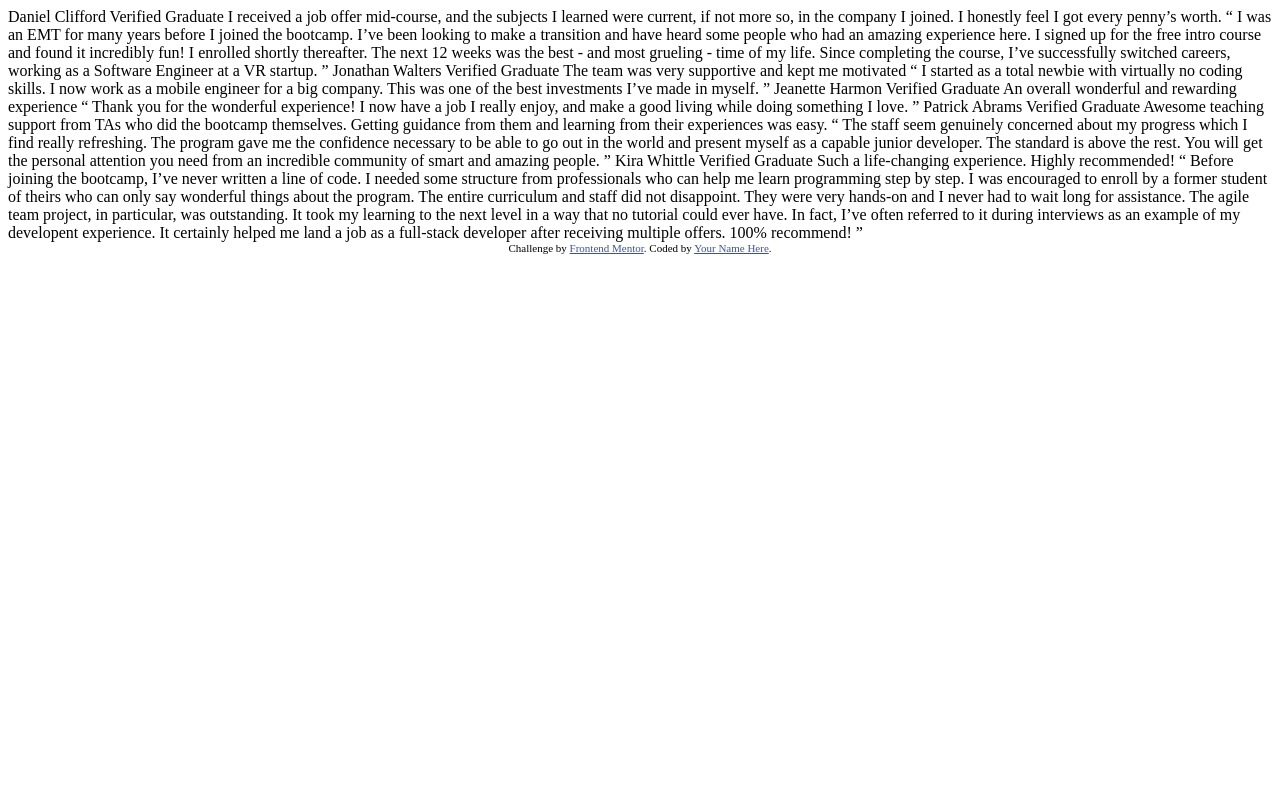
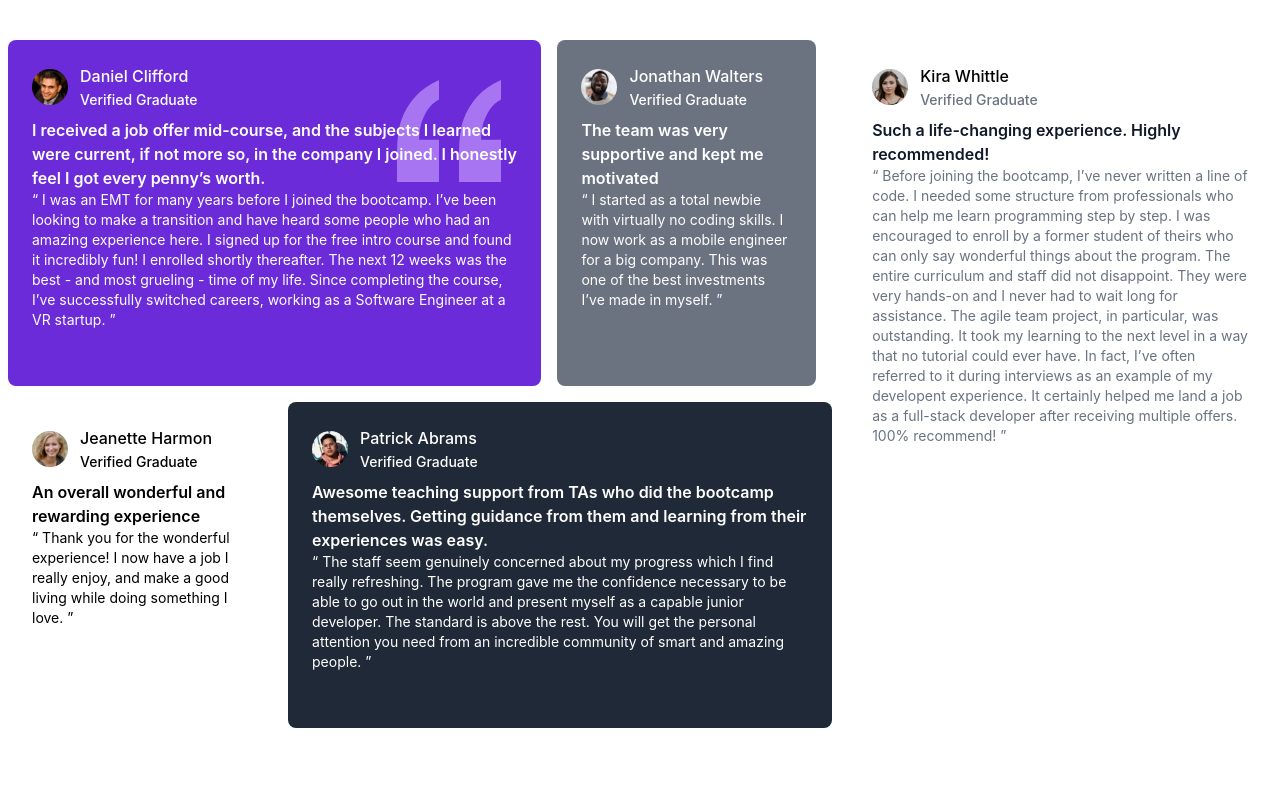
Before and after one commit to hushus23/testimonials-grid-section, a plain HTML site: page index.html in a window 1280 px wide. Shown: the top 800 px of the page. Drawn offline with nearby package versions, Linux system fonts and the light colour scheme.

Commit message:
testimonial cards

```diff
--- a/index.html
+++ b/index.html
@@ -5,8 +5,9 @@
   <meta name="viewport" content="width=device-width, initial-scale=1.0"> <!-- displays site properly based on user's device -->
 
   <link rel="icon" type="image/png" sizes="32x32" href="./images/favicon-32x32.png">
+  <link href="https://cdn.jsdelivr.net/npm/flowbite@3.1.2/dist/flowbite.min.css" rel="stylesheet" />
 
-  <title>Frontend Mentor | [Challenge Name Here]</title>
+  <title>Frontend Mentor | testimonials grid section</title>
 
   <!-- Feel free to remove these styles or customise in your own stylesheet 👍 -->
   <style>
@@ -15,62 +16,102 @@
   </style>
 </head>
 <body>
-  Daniel Clifford
-  Verified Graduate
+    <div class="mx-auto align-center">
+    <div class="py-10 px-2 md:px-30 mx-auto max-w-screen-xl grid grid-flow-row md:grid-flow-col md:grid-rows-3 place-content-center gap-4">
+        <div class="md:col-span-3 ...">
+            <div class="grid md:grid-cols-3 gap-4">
+            <!-- Card 1 -->
+            <figure class="md:col-span-2 relative flex flex-col p-6 bg-purple-700 rounded-lg shadow-xl/30 dark:bg-gray-800 dark:border-gray-700">
+                <div class="absolute top-10 right-10 z-0">
+                    <img src="/images/bg-pattern-quotation.svg" alt="quote">
+                </div>
+                <figcaption class="flex items-center justify-left z-10">
+                    <img class="rounded-full w-9 h-9" src="/images/image-daniel.jpg" alt="profile picture">
+                    <div class="space-y-0.5 font-medium dark:text-white text-left rtl:text-right ms-3">
+                        <div class="text-white">Daniel Clifford </div>
+                        <div class="text-sm text-white dark:text-gray-400 ">Verified Graduate </div>
+                    </div>
+                </figcaption>
+                <blockquote class="max-w-2xl mt-2 mb-2 text-gray-500 lg:mb-8 dark:text-gray-400 z-10">
+                    <h3 class="text-lg font-semibold text-base leading-6 text-white dark:text-white">I received a job offer mid-course, and the subjects I learned were current, if not more so, in the company I joined. I honestly feel I got every penny’s worth. </h3>
+                    <p class="my-1 text-white text-sm">“ I was an EMT for many years before I joined the bootcamp. I’ve been looking to make a transition and have heard some people who had an amazing experience here. I signed up for the free intro course and found it incredibly fun! I enrolled shortly thereafter. The next 12 weeks was the best - and most grueling - time of my life. Since completing the course, I’ve successfully switched careers, working as a Software Engineer at a VR startup. ” </p>
+                </blockquote>
+            </figure>
 
-  I received a job offer mid-course, and the subjects I learned were current, if not more so,
-  in the company I joined. I honestly feel I got every penny’s worth.
+            <!-- Card 2 -->
+            <figure class="flex flex-col p-6 bg-gray-500 rounded-lg shadow-xl/30 dark:bg-gray-800 dark:border-gray-700">
+            <figcaption class="flex items-center justify-left ">
+                <img class="rounded-full w-9 h-9" src="/images/image-jonathan.jpg" alt="profile picture">
+                <div class="space-y-0.5 font-medium dark:text-white text-left rtl:text-right ms-3">
+                    <div class="text-white">Jonathan Walters </div>
+                    <div class="text-sm text-white dark:text-gray-400 ">Verified Graduate </div>
+                </div>
+            </figcaption>
+            <blockquote class="max-w-2xl mt-2 mb-2 text-white lg:mb-8 dark:text-gray-400">
+                <h3 class="text-lg font-semibold text-base leading-6 text-white dark:text-white">The team was very supportive and kept me motivated </h3>
+                <p class="my-1 text-white text-sm">“ I started as a total newbie with virtually no coding skills. I now work as a mobile engineer for a big company. This was one of the best investments I’ve made in myself. ” </p>
+            </blockquote>
+            </figure>
+            </div>
+        </div>
+        <div class="md:col-span-4 ...">
+            <div class="grid md:grid-cols-3 gap-4">
+                <!-- Card 3 -->
+                <figure class="flex flex-col p-6 bg-white rounded-lg shadow-xl/30 dark:bg-gray-800 dark:border-gray-700">
+                <figcaption class="flex items-center justify-left ">
+                    <img class="rounded-full w-9 h-9" src="/images/image-jeanette.jpg" alt="profile picture">
+                    <div class="space-y-0.5 font-medium dark:text-white text-left rtl:text-right ms-3">
+                        <div>Jeanette Harmon</div>
+                        <div class="text-sm dark:text-gray-400 ">Verified Graduate </div>
+                    </div>
+                </figcaption>
+                <blockquote class="max-w-2xl mt-2 mb-2 lg:mb-8 dark:text-gray-400">
+                    <h3 class="text-lg font-semibold text-base leading-6 dark:text-white">An overall wonderful and rewarding experience</h3>
+                    <p class="my-1 text-sm">“ Thank you for the wonderful experience! I now have a job I really enjoy, and make a good living while doing something I love. ”</p>
+                </blockquote>
+                </figure>
 
-  “ I was an EMT for many years before I joined the bootcamp. I’ve been looking to make a
-  transition and have heard some people who had an amazing experience here. I signed up
-  for the free intro course and found it incredibly fun! I enrolled shortly thereafter.
-  The next 12 weeks was the best - and most grueling - time of my life. Since completing
-  the course, I’ve successfully switched careers, working as a Software Engineer at a VR startup. ”
+                <!-- Card 4 -->
+                <figure class="md:col-span-2 flex flex-col p-6 bg-gray-800 rounded-lg shadow-xl/30 dark:bg-gray-800 dark:border-gray-700">
+                <figcaption class="flex items-center justify-left ">
+                    <img class="rounded-full w-9 h-9" src="/images/image-patrick.jpg" alt="profile picture">
+                    <div class="space-y-0.5 font-medium dark:text-white text-left rtl:text-right ms-3">
+                        <div class="text-white">Patrick Abrams</div>
+                        <div class="text-sm text-white dark:text-gray-400 ">Verified Graduate </div>
+                    </div>
+                </figcaption>
+                <blockquote class="max-w-2xl mt-2 mb-2 text-white lg:mb-8 dark:text-gray-400">
+                    <h3 class="text-lg font-semibold text-base leading-6 text-white dark:text-white">Awesome teaching support from TAs who did the bootcamp themselves. Getting guidance from them and learning from their experiences was easy. </h3>
+                    <p class="my-1 text-sm">“ The staff seem genuinely concerned about my progress which I find really refreshing. The program gave me the confidence necessary to be able to go out in the world and present myself as a capable junior developer. The standard is above the rest. You will get the personal attention you need from an incredible community of smart and amazing people. ” </p>
+                </blockquote>
+                </figure>
+            </div>
+        </div>
+        <!-- <div class="md:row-span-3 ..."> -->
+            <!-- Card 5 -->
+            <figure class="md:row-span-2 flex flex-col p-6 bg-white rounded-lg shadow-xl/30 dark:bg-gray-800 dark:border-gray-700">
+            <figcaption class="flex items-center justify-left ">
+                <img class="rounded-full w-9 h-9" src="/images/image-kira.jpg" alt="profile picture">
+                <div class="space-y-0.5 font-medium dark:text-white text-left rtl:text-right ms-3">
+                    <div>Kira Whittle </div>
+                    <div class="text-sm text-gray-500 dark:text-gray-400 ">Verified Graduate </div>
+                </div>
+            </figcaption>
+            <blockquote class="max-w-2xl mt-2 mb-2 text-gray-500 lg:mb-8 dark:text-gray-400">
+                <h3 class="text-lg font-semibold text-base leading-6 text-gray-900 dark:text-white">Such a life-changing experience. Highly recommended!</h3>
+                <p class="my-1 text-sm">“ Before joining the bootcamp, I’ve never written a line of code. I needed some structure from professionals who can help me learn programming step by step. I was encouraged to enroll by a former student of theirs who can only say wonderful things about the program. The entire curriculum and staff did not disappoint. They were very hands-on and I never had to wait long for assistance. The agile team project, in particular, was outstanding. It took my learning to the next level in a way that no tutorial could ever have. In fact, I’ve often referred to it during interviews as an example of my developent experience. It certainly helped me land a job as a full-stack developer after receiving multiple offers. 100% recommend! ”</p>
+            </blockquote>
+            </figure>
+        <!-- </div> -->
+    </div>
+        </div>
 
-  Jonathan Walters
-  Verified Graduate
-
-  The team was very supportive and kept me motivated
-
-  “ I started as a total newbie with virtually no coding skills. I now work as a mobile engineer
-  for a big company. This was one of the best investments I’ve made in myself. ”
-
-  Jeanette Harmon
-  Verified Graduate
-
-  An overall wonderful and rewarding experience
-
-  “ Thank you for the wonderful experience! I now have a job I really enjoy, and make a good living
-  while doing something I love. ”
-
-  Patrick Abrams
-  Verified Graduate
-
-  Awesome teaching support from TAs who did the bootcamp themselves. Getting guidance from them and
-  learning from their experiences was easy.
-
-  “ The staff seem genuinely concerned about my progress which I find really refreshing. The program
-  gave me the confidence necessary to be able to go out in the world and present myself as a capable
-  junior developer. The standard is above the rest. You will get the personal attention you need from
-  an incredible community of smart and amazing people. ”
-
-  Kira Whittle
-  Verified Graduate
-
-  Such a life-changing experience. Highly recommended!
-
-  “ Before joining the bootcamp, I’ve never written a line of code. I needed some structure from
-  professionals who can help me learn programming step by step. I was encouraged to enroll by a former
-  student of theirs who can only say wonderful things about the program. The entire curriculum and staff
-  did not disappoint. They were very hands-on and I never had to wait long for assistance. The agile team
-  project, in particular, was outstanding. It took my learning to the next level in a way that no tutorial
-  could ever have. In fact, I’ve often referred to it during interviews as an example of my developent
-  experience. It certainly helped me land a job as a full-stack developer after receiving multiple offers.
-  100% recommend! ”
-
-  <div class="attribution">
+    <div class="attribution">
     Challenge by <a href="https://www.frontendmentor.io?ref=challenge" target="_blank">Frontend Mentor</a>.
-    Coded by <a href="#">Your Name Here</a>.
-  </div>
+    Coded by <a href="#">Husna</a>.
+    </div>
+</div>
+  <script src="https://cdn.jsdelivr.net/npm/flowbite@3.1.2/dist/flowbite.min.js"></script>
+  <script src="https://cdn.jsdelivr.net/npm/@tailwindcss/browser@4"></script>
 </body>
 </html>
```
